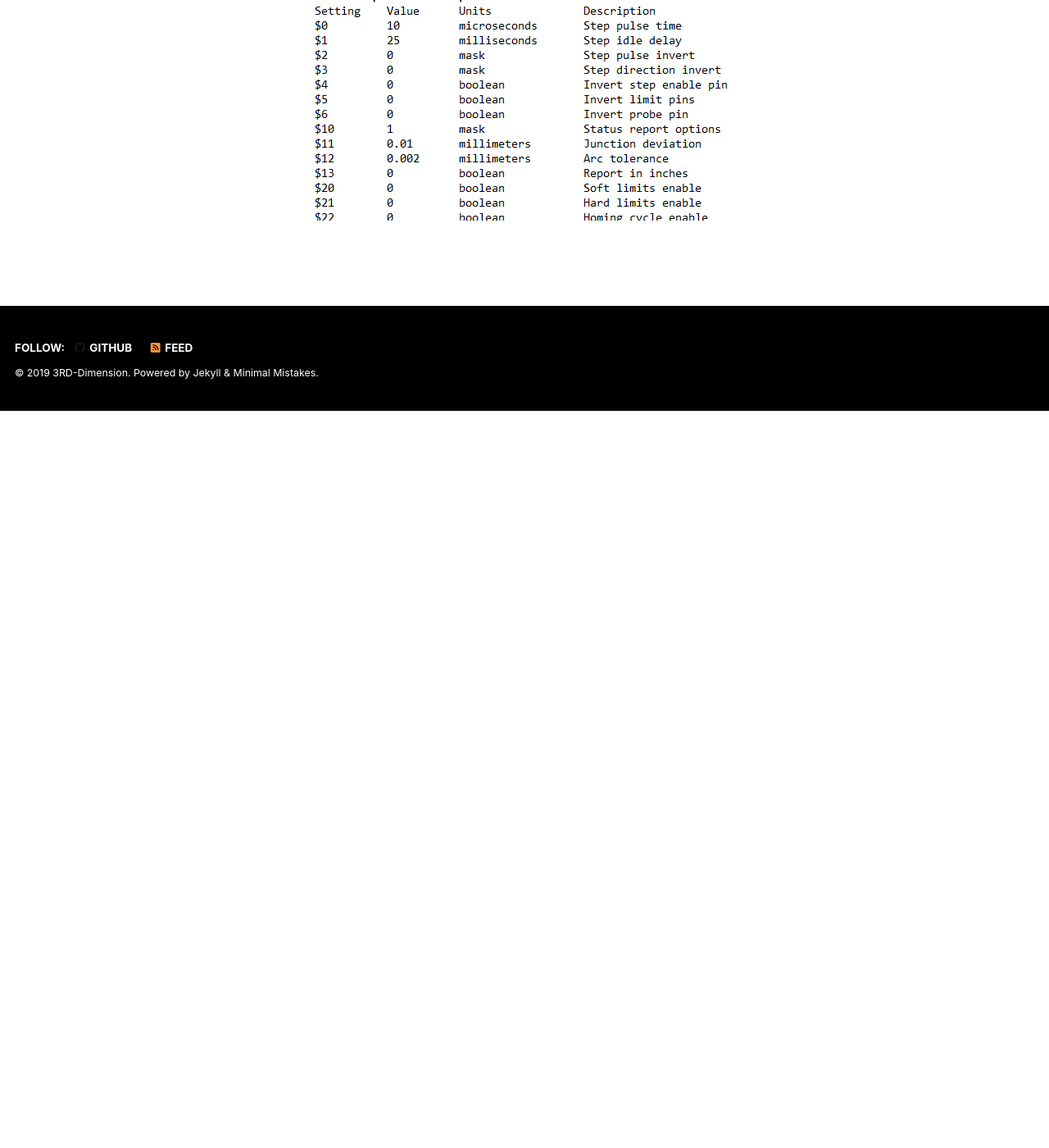
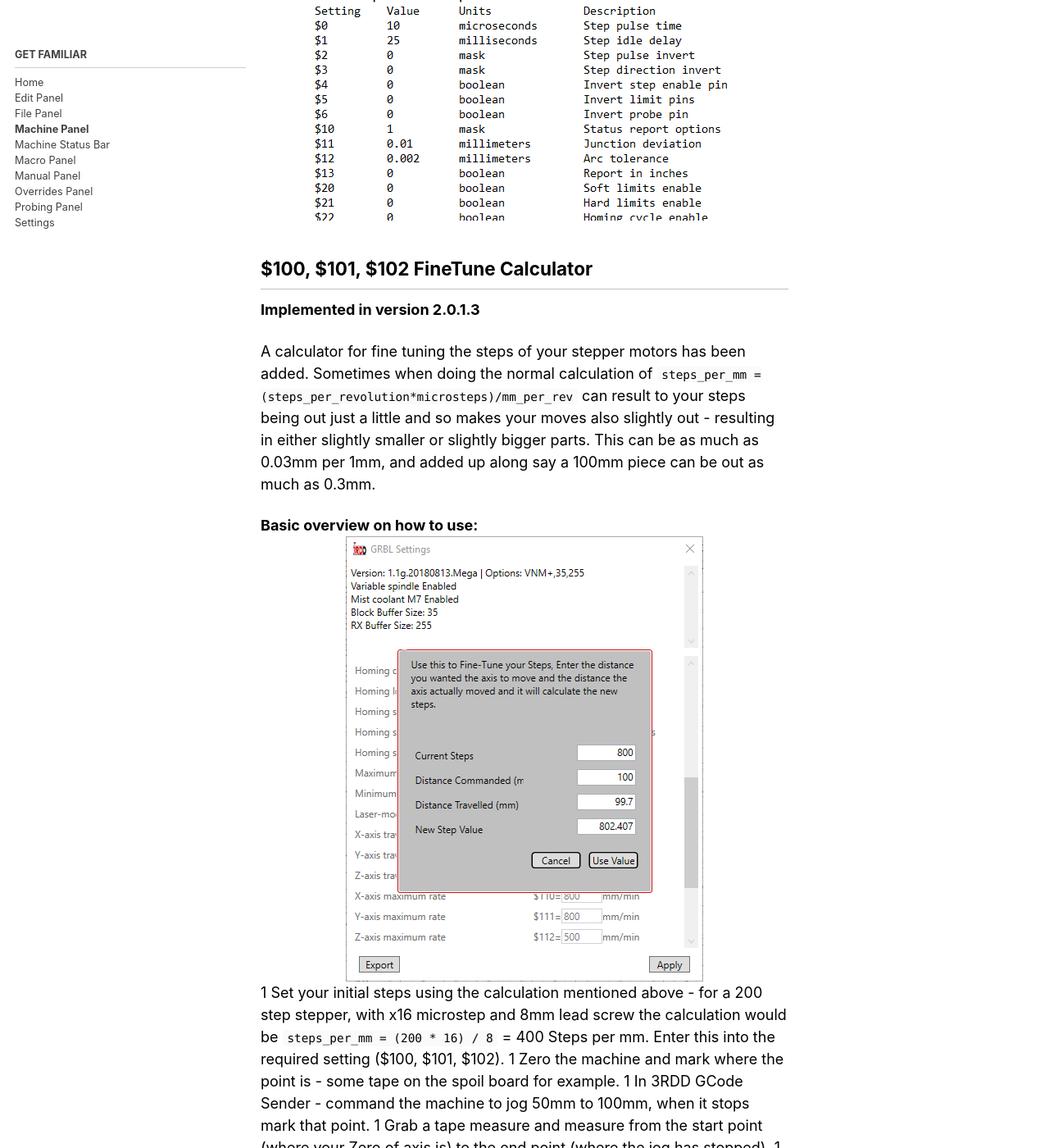
Before and after one commit to 3RD-Dimension/3RD-Dimension.github.io, a Jekyll site: the page built from _pages/machine_panel.md, in a window 1280 px wide and 1400 px high, scrolled down 2937 px. Shown: the whole window at 82% size. Built offline with Jekyll 4.4.1, drawn with Linux system fonts in a browser that asks for light colours; cached includes are drawn as plain includes; nearby versions of some CDN libraries; before the commit the page ends 3438 px from its top, so only the background shows below that; some of the changed text lies outside the part shown.

Commit message:
Updated for v2.01.3

```diff
--- a/_pages/machine_panel.md
+++ b/_pages/machine_panel.md
@@ -40,10 +40,30 @@ Clicking on the Work Offsets button will display the above screen.  This is wher
 
 At the top of this window the current version of your GRBL controller is displayed as well as any options associated with it.
 
-Below this is all the current settings on the controller which you can change and then save by clicking on "Apply" - the new settings will be saved to the Eeprom.  If you dont know what each setting does, a short description is also shown.
+Below this is all the current settings on the controller which you can change and then save by clicking on **Apply**- the new settings will be saved to the Eeprom.  If you dont know what each setting does, a short description is also shown.
 
-There is also an "Export" button where you can export the currently displayed settings to a text file in an easy-to-read format.  Very usefull for backing up the settings for future use or testing.
+There is also an **Export** button where you can export the currently displayed settings to a text file in an easy-to-read format.  Very usefull for backing up the settings for future use or testing.
 
 Here is an example of the exported file
 ![](/images/wiki/3rddgcs_machine_grbl_export_sample.png){: .align-center}
 {:style="clear: center"}
+
+## $100, $101, $102 FineTune Calculator
+**Implemented in version 2.0.1.3**
+
+A calculator for fine tuning the steps of your stepper motors has been added.  Sometimes when doing the normal calculation of `steps_per_mm = (steps_per_revolution*microsteps)/mm_per_rev` can result to your steps being out just a little and so makes your moves also slightly out - resulting in either slightly smaller or slightly bigger parts.  This can be as much as 0.03mm per 1mm, and added up along say a 100mm piece can be out as much as 0.3mm.
+
+**Basic overview on how to use:**
+![](/images/wiki/3rddgcs_grblSettings_calc2.png){: .align-center}
+1 Set your initial steps using the calculation mentioned above - for a 200 step stepper, with x16 microstep and 8mm lead screw the calculation would be `steps_per_mm = (200 * 16) / 8` = 400 Steps per mm.  Enter this into the required setting ($100, $101, $102).
+1 Zero the machine and mark where the point is - some tape on the spoil board for example.
+1 In 3RDD GCode Sender - command the machine to jog 50mm to 100mm, when it stops mark that point.
+1 Grab a tape measure and measure from the start point (where your Zero of axis is) to the end point (where the jog has stopped).
+1 Open the Calculator Pop-up by double-clicking on the text box for $100, $101, or $102.
+1 Enter the distance that you command in the relevent box, and the distance actually travelled in the next box.  The calcualtion of the new steps will be shown.
+1 To use the new value, click on **Apply** and it will replace the previous setting.  Do the same for any other axis.
+1 When values have been calculated and changed, click on Apply at the bottom to update the firmware with the new settings.
+1 Test and Repeat.
+
+**Suppliment**
+To really dial in and measure below 0.5mm, use a dial guage and jog 1mm and use that value in the calculator, reset then jog 1mm again and repeat until you are close to the commanded value.  You can use a different jog value (say 5mm) as long as it is within the specifications of your dial gauge.
```
Also changed, not shown: index.md (+2 -0 lines), images/wiki/3rddgcs_grblSettings_calc2.png (added).
